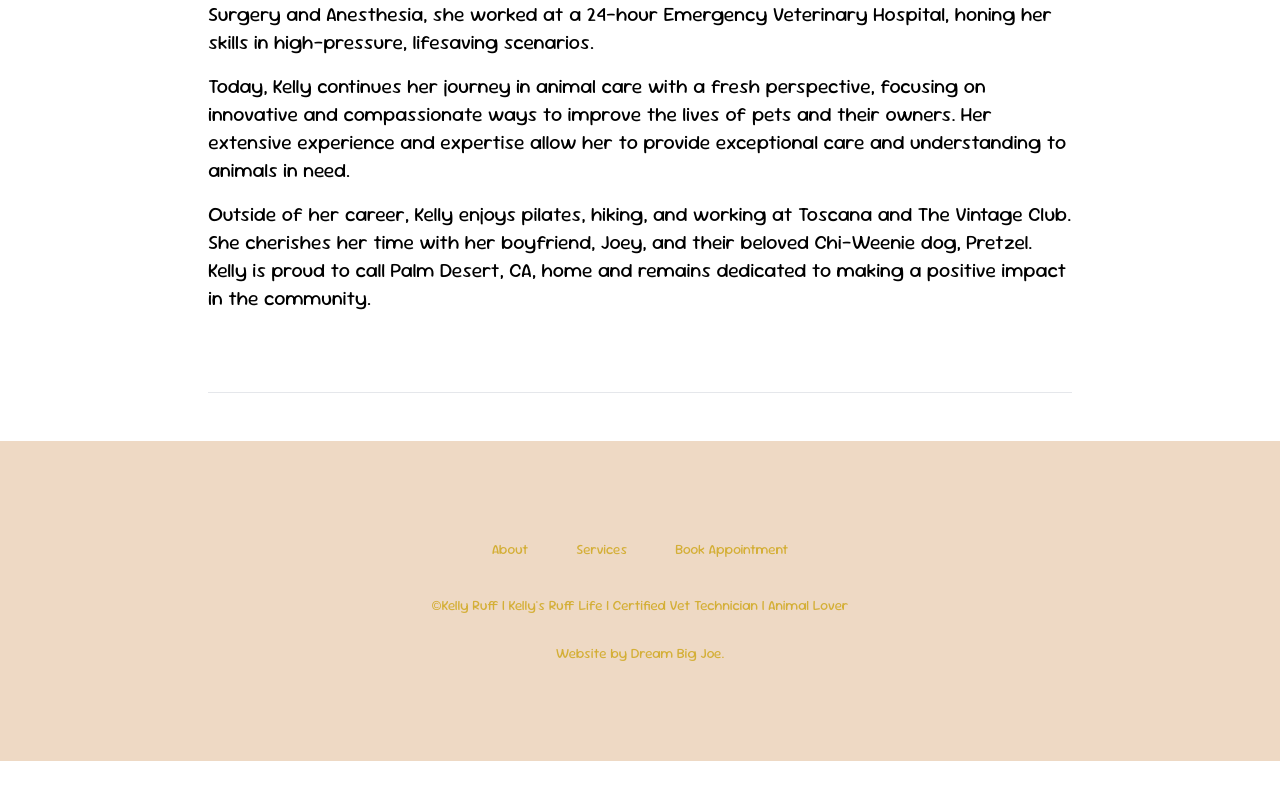
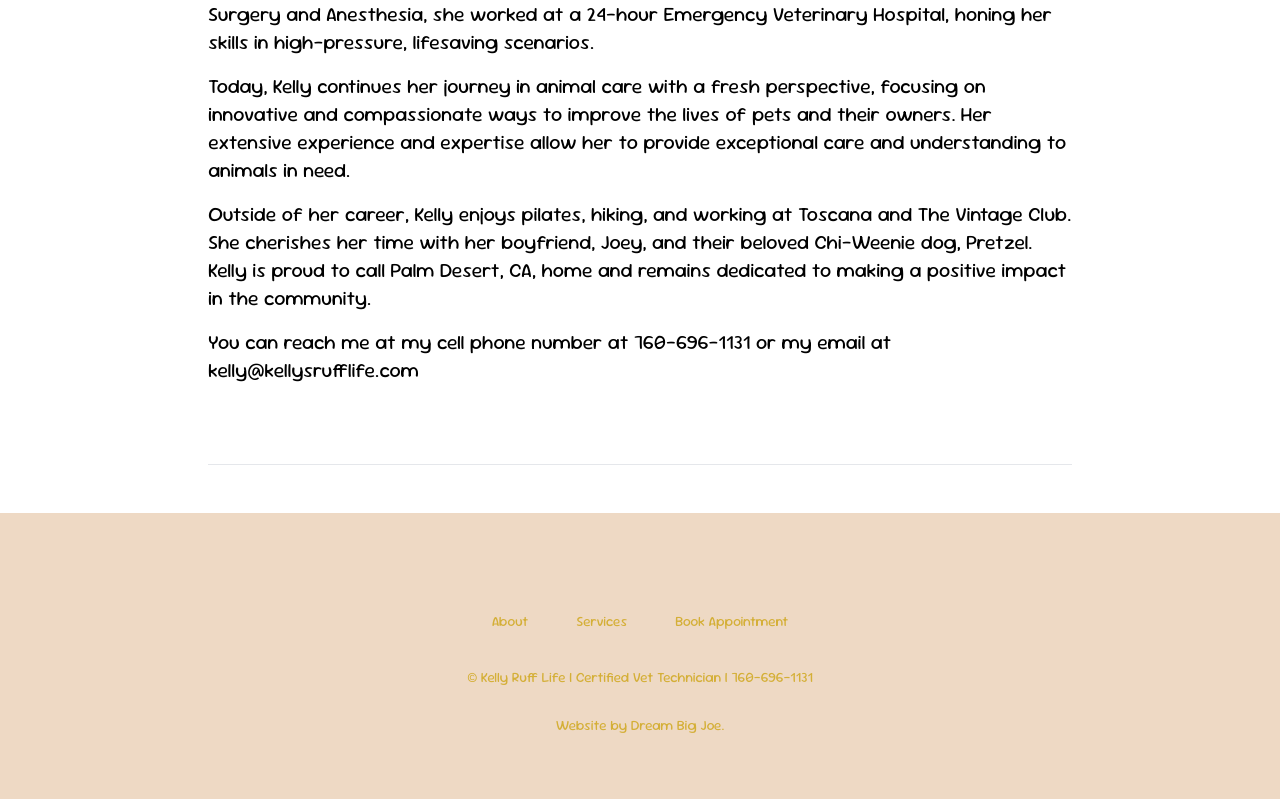
Before and after one commit to VirtualJoe760/kellys-ruff-life, a Next.js app: page /about in a window 1280 px wide. Shown: the part 881-1680 px from the top of the page. Before the commit the page ends 1642 px from the top, so only its background shows below. Built offline with nearby package versions, Linux system fonts and the light colour scheme.

Commit message:
added contact info

```diff
--- a/src/app/about/page.tsx
+++ b/src/app/about/page.tsx
@@ -25,6 +25,7 @@ const AboutPage = () => {
         <p className="mb-4 text-xl">{aboutPage.aboutParagraphTwo}</p>
         <p className="mb-4 text-xl">{aboutPage.aboutParagraphThree}</p>
         <p className="mb-4 text-xl">{aboutPage.aboutParagraphFour}</p>
+        <p className="mb-4 text-xl">{aboutPage.aboutParagraphFive}</p>
         <hr className="mt-20" />
       </section>
     </div>
--- a/src/app/constants/siteConfig.ts
+++ b/src/app/constants/siteConfig.ts
@@ -46,7 +46,7 @@ const siteConfig = {
         iconSrc: "/svg/youtube.svg",
       },
     ],
-    copyright: "Kelly Ruff | Kelly's Ruff Life | Certified Vet Technician | Animal Lover",
+    copyright: " Kelly Ruff Life | Certified Vet Technician | 760-696-1131",
     cta: {
       text: "Website by Dream Big Joe.",
       href: "https://dreambigjoe.com",
@@ -67,7 +67,9 @@ const siteConfig = {
     aboutParagraphThree:
       "Today, Kelly continues her journey in animal care with a fresh perspective, focusing on innovative and compassionate ways to improve the lives of pets and their owners. Her extensive experience and expertise allow her to provide exceptional care and understanding to animals in need.",
     aboutParagraphFour:
-      "Outside of her career, Kelly enjoys pilates, hiking, and working at Toscana and The Vintage Club. She cherishes her time with her boyfriend, Joey, and their beloved Chi-Weenie dog, Pretzel. Kelly is proud to call Palm Desert, CA, home and remains dedicated to making a positive impact in the community."
+      "Outside of her career, Kelly enjoys pilates, hiking, and working at Toscana and The Vintage Club. She cherishes her time with her boyfriend, Joey, and their beloved Chi-Weenie dog, Pretzel. Kelly is proud to call Palm Desert, CA, home and remains dedicated to making a positive impact in the community.",
+    aboutParagraphFive:
+    "You can reach me at my cell phone number at 760-696-1131 or my email at kelly@kellysrufflife.com"
   },
   blogPage: {
     hero: {
```
